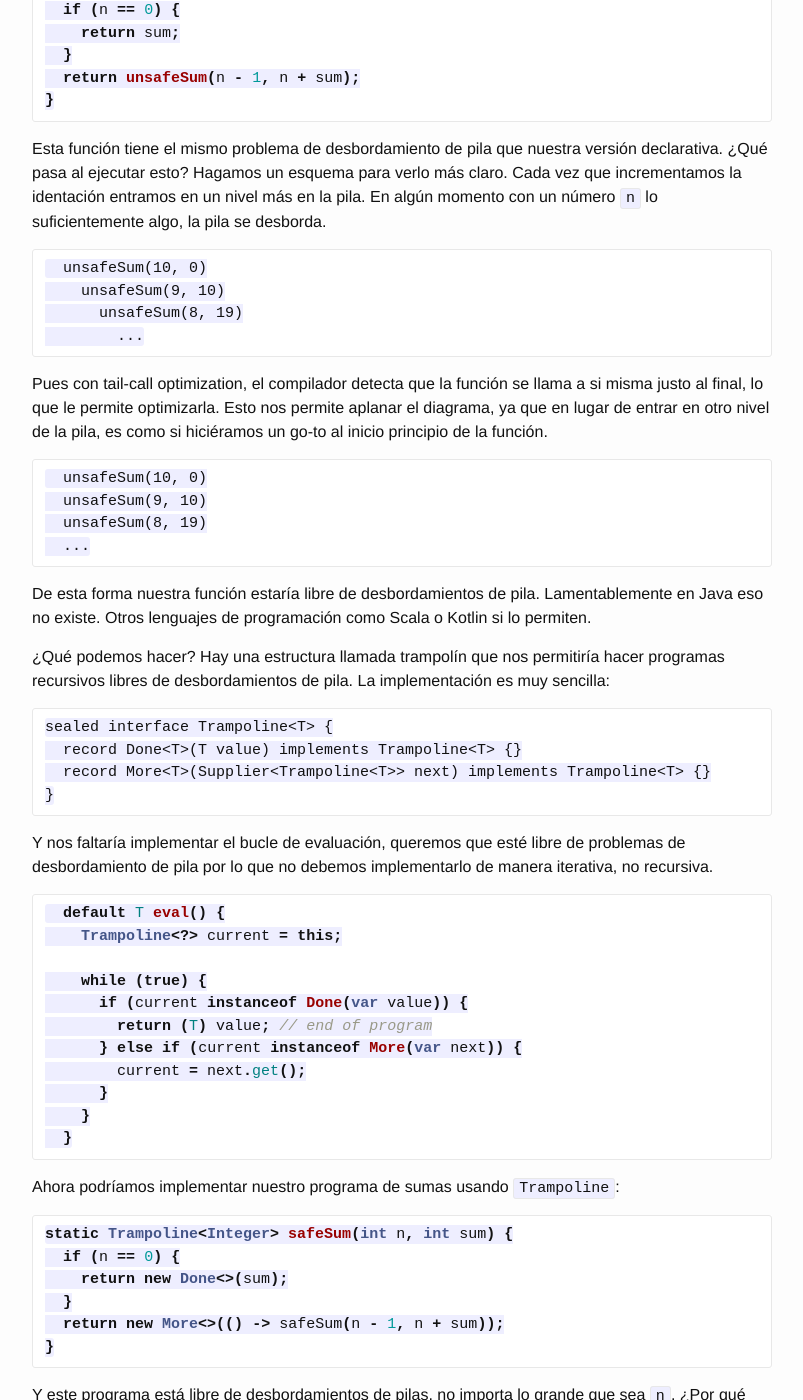
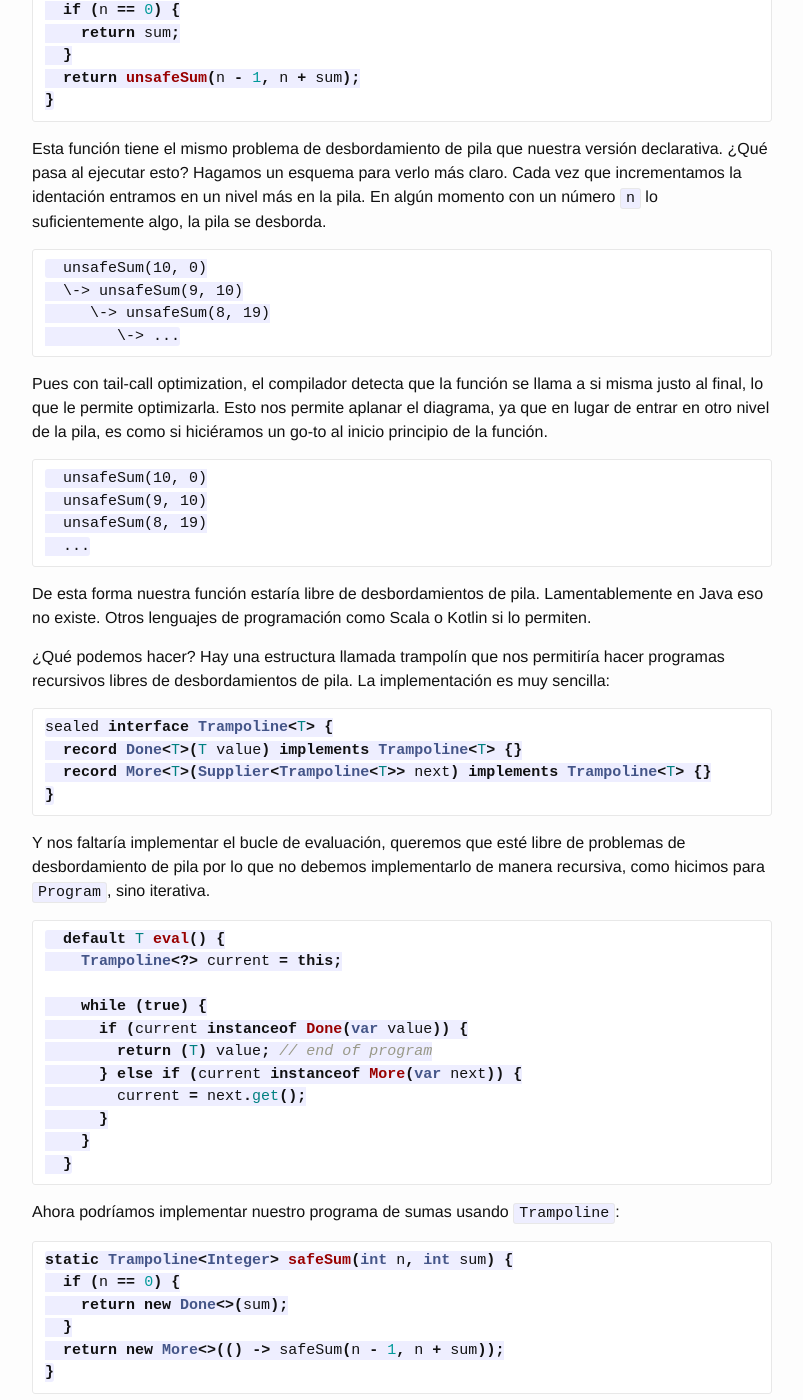
Before and after one commit to tonivade/tonivade.github.io, a Jekyll site: the page built from _posts/2026-04-18-programando-con-dsl-6.markdown, in a window 1280 px wide and 1400 px high, scrolled down 2180 px. Shown: the whole window, without its empty margins (238-1041 px from the left). Built offline with Jekyll 4.4.1, drawn with Linux system fonts in a browser that asks for light colours; some of the changed text lies outside the part shown.

Commit message:
Update article on DSL with date correction and code formatting improvements

````diff
--- a/_posts/2026-04-18-programando-con-dsl-6.markdown
+++ b/_posts/2026-04-18-programando-con-dsl-6.markdown
@@ -118,9 +118,9 @@ algún momento con un número `n` lo suficientemente algo, la pila se desborda.
 
 ```
   unsafeSum(10, 0)
-    unsafeSum(9, 10)
-      unsafeSum(8, 19)
-        ...
+  \-> unsafeSum(9, 10)
+     \-> unsafeSum(8, 19)
+        \-> ...
 ```
 
 Pues con tail-call optimization, el compilador detecta que la función se llama
@@ -143,7 +143,7 @@ permiten.
 programas recursivos libres de desbordamientos de pila. La implementación es muy
 sencilla:
 
-```
+```java
 sealed interface Trampoline<T> {
   record Done<T>(T value) implements Trampoline<T> {}
   record More<T>(Supplier<Trampoline<T>> next) implements Trampoline<T> {}
@@ -152,7 +152,7 @@ sealed interface Trampoline<T> {
 
 Y nos faltaría implementar el bucle de evaluación, queremos que esté libre
 de problemas de desbordamiento de pila por lo que no debemos implementarlo
-de manera iterativa, no recursiva.
+de manera recursiva, como hicimos para `Program`, sino iterativa.
 
 ```java
   default T eval() {
@@ -331,7 +331,7 @@ Puede parecer todo un poco enrevesado, pero tiene mucho sentido.
 
 Ahora cómo aplicamos todo esto en nuestra función `eval` de `Program` que es de
 lo que va todo esto. Simplemente necesitamos generalizar lo que hemos hecho en
-`Trampoline`. En el caso de program necesitaremos dos diferentes stacks, uno
+`Trampoline`. En el caso de `Program` necesitaremos dos diferentes stacks, uno
 para cuando va todo bien y otro para cuando algo va mal. Los casos de `Success`
 y `Failure`, son equivalentes a `Done`, la diferencia es que ejecutan las
 funciones de una de las pilas. `Failure` de la pila de cuando algo va mal, y
````
Also changed, not shown: other parts of _posts/2026-04-18-programando-con-dsl-6.markdown (+9 -9 lines).
